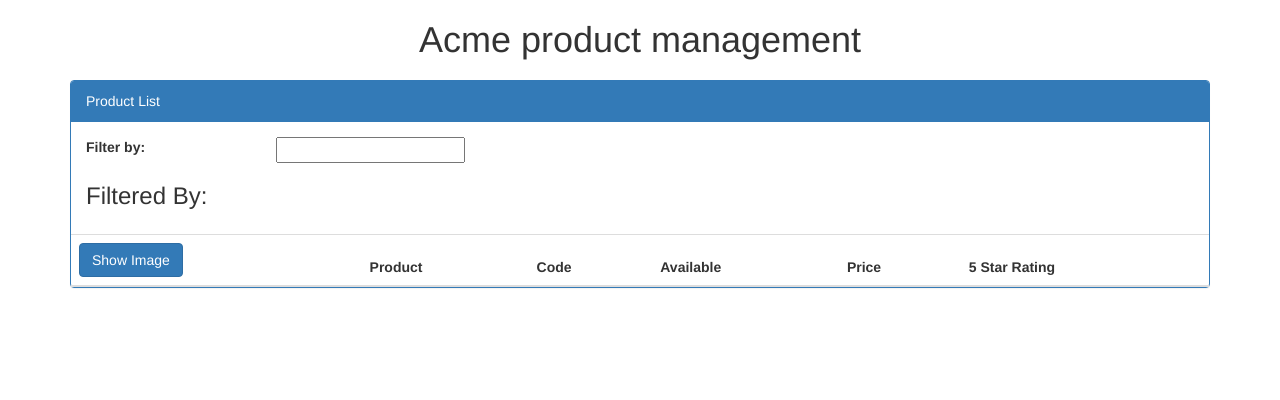
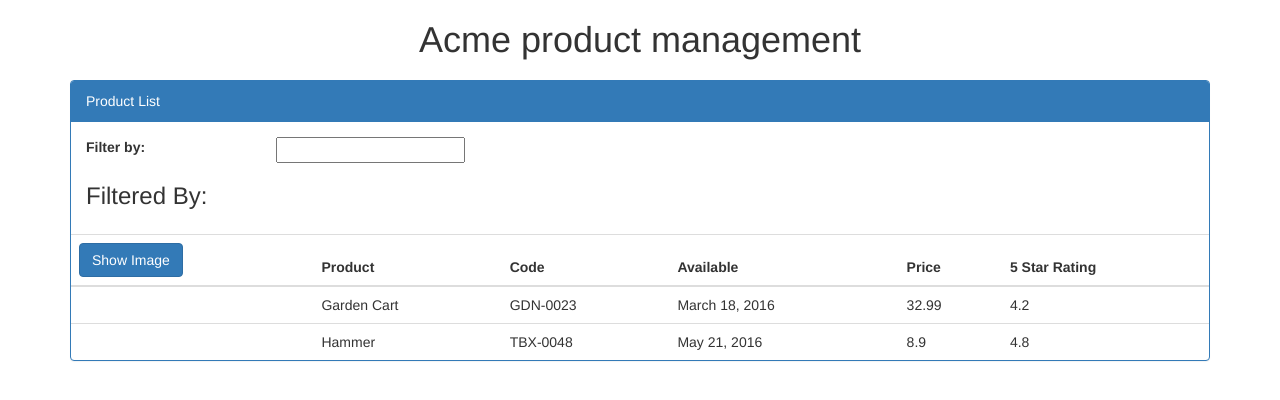
Before and after one commit to an0nh4x0r/Acme-product-management, an Angular app: page / in a window 1280 px wide. Shown: the top 400 px of the page. Built offline with nearby package versions, Linux system fonts and the light colour scheme.

Commit message:
implemented *ngIf and *ngFor directives in the product-list component currently using hardcoded data but soon will pull this data from the server

```diff
--- a/src/app/app.component.html
+++ b/src/app/app.component.html
@@ -1,5 +1,5 @@
 <h1 id="heading">
-  {{title}}
+  {{pageTitle}}
 </h1>
 <div class="container">
   <app-product-list></app-product-list>
--- a/src/app/app.component.ts
+++ b/src/app/app.component.ts
@@ -6,5 +6,5 @@
   styleUrls: ['./app.component.css']
 })
 export class AppComponent {
-  title = 'Acme product management';
+  pageTitle: string = 'Acme product management';
 }
--- a/src/app/product-list/product-list.component.html
+++ b/src/app/product-list/product-list.component.html
@@ -1,7 +1,7 @@
 <div class="panel panel-primary">
 
   <div class="panel-heading">
-    Product List
+    {{ panelTitle }}
   </div>
 
   <div class="panel-body">
@@ -27,7 +27,7 @@
 
   <div class="table-responsive">
 
-    <table class="table">
+    <table class="table" *ngIf="products && products.length">
 
       <thead>
       <tr>
@@ -46,6 +46,17 @@
 
       <tbody>
 
+        <tr *ngFor="let product of products">
+
+          <td></td>
+          <td>{{product.productName}}</td>
+          <td>{{product.productCode}}</td>
+          <td>{{product.releaseDate}}</td>
+          <td>{{product.price}}</td>
+          <td>{{product.starRating}}</td>
+
+        </tr>
+
       </tbody>
 
     </table>
--- a/src/app/product-list/product-list.component.ts
+++ b/src/app/product-list/product-list.component.ts
@@ -7,6 +7,30 @@
 })
 export class ProductListComponent implements OnInit {
 
+  panelTitle: string = "Product List";
+  products: any[] = [
+    {
+      "productId": 2,
+      "productName": "Garden Cart",
+      "productCode": "GDN-0023",
+      "releaseDate": "March 18, 2016",
+      "description": "15 gallon capacity rolling garden cart",
+      "price": 32.99,
+      "starRating": 4.2,
+      "imageUrl": "http://openclipart.org/image/300px/svg_to_png/58471/garden_cart.png"
+    },
+    {
+      "productId": 5,
+      "productName": "Hammer",
+      "productCode": "TBX-0048",
+      "releaseDate": "May 21, 2016",
+      "description": "Curved claw steel hammer",
+      "price": 8.9,
+      "starRating": 4.8,
+      "imageUrl": "http://openclipart.org/image/300px/svg_to_png/73/rejon_Hammer.png"
+    }
+  ];
+
   constructor() { }
 
   ngOnInit() {
```
